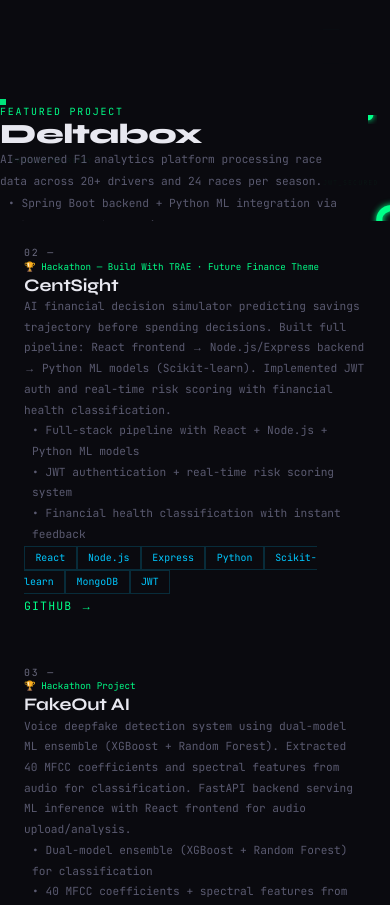
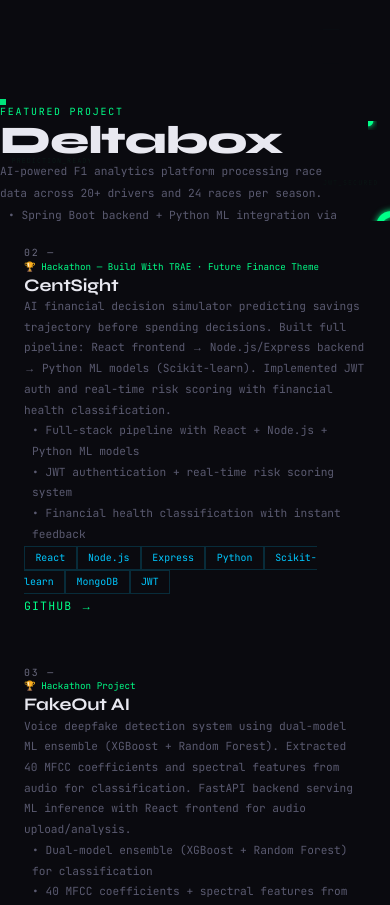
Before and after one commit to Mohammad-Adnan-Shakil/Portfolio, a React (Vite) app: page / in a window 390 px wide. Shown: the part 1440-2345 px from the top of the page. Built offline with nearby package versions, Linux system fonts and the light colour scheme.

Commit message:
adjust: reduce Suzuka SVG size and increase Deltabox heading

```diff
--- a/src/components/Projects.jsx
+++ b/src/components/Projects.jsx
@@ -288,7 +288,7 @@
               style={{
                 fontFamily: 'Syne',
                 fontWeight: 800,
-                fontSize: 'clamp(1.75rem, 5vw, 2.6rem)',
+                fontSize: 'clamp(2.45rem, 7vw, 3.64rem)',
                 letterSpacing: '-0.02em',
                 lineHeight: 1.05
               }}
@@ -433,7 +433,7 @@
               <svg
                 xmlns="http://www.w3.org/2000/svg"
                 viewBox="0 0 500 500"
-                className="w-full max-w-md"
+                className="w-full max-w-sm"
               >
                 <defs>
                   <filter id="glow" x="-30%" y="-30%" width="160%" height="160%">
```
